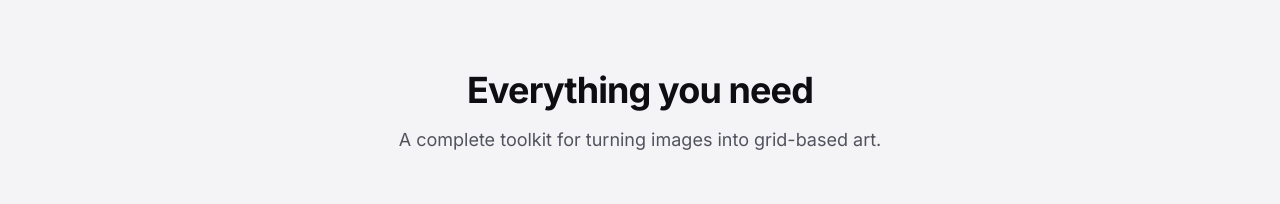
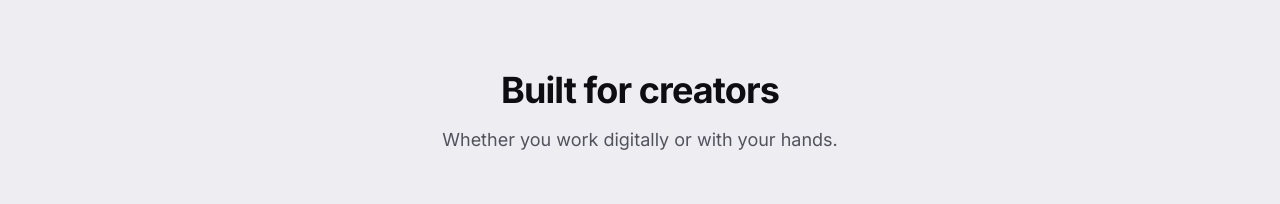
Before and after one commit to pascual2910/pixelart-website, a Next.js app: page / in a window 1280 px wide. Shown: the part 708-912 px from the top of the page. Built offline with nearby package versions, Linux system fonts and the light colour scheme; no server answers.

Commit message:
Move Built for Creators section above Features

```diff
--- a/src/app/page.tsx
+++ b/src/app/page.tsx
@@ -13,10 +13,10 @@ export default function Home() {
       <Header />
       <main>
         <Hero />
+        <UseCases />
         <Features />
         <Examples />
         <HowItWorks />
-        <UseCases />
         <Cta />
       </main>
       <Footer />
```
